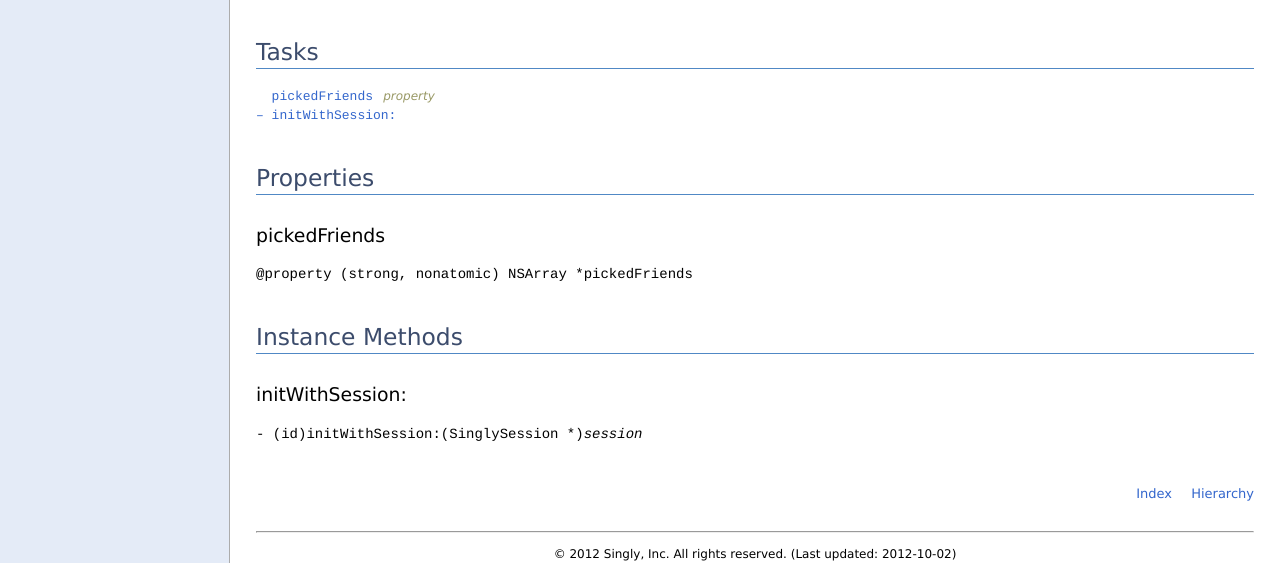
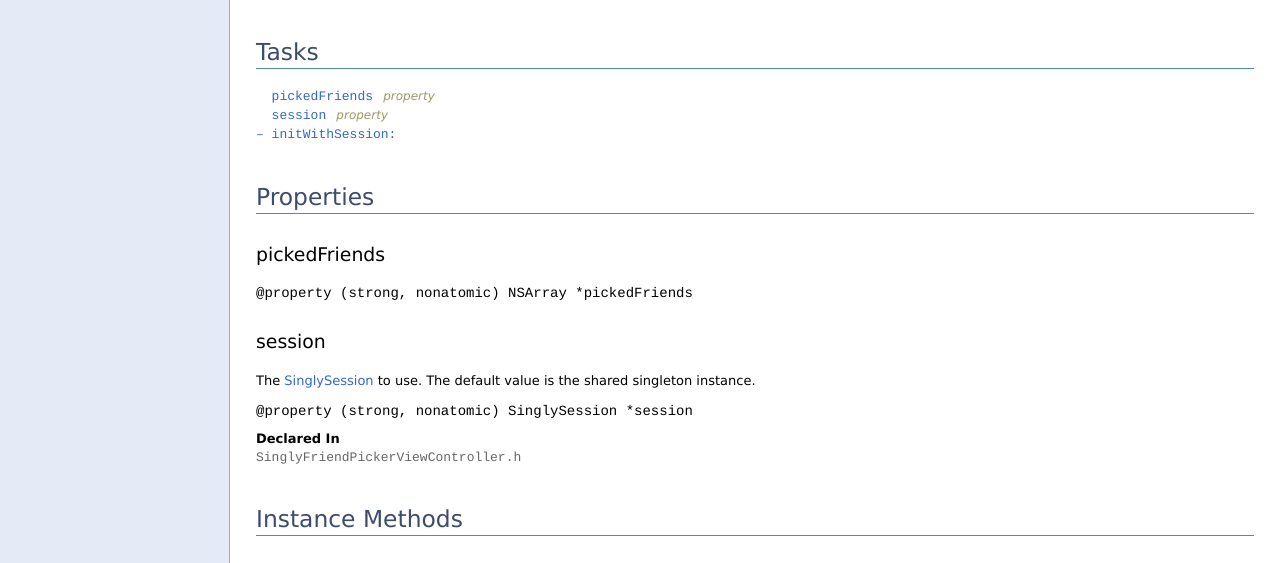
Before and after one commit to itsaboutcode/iOS-SDK, a plain HTML site: page SinglySDK/Documentation/html/Classes/SinglyFriendPickerViewController.html in a window 1280 px wide. Shown: the part 237-800 px from the top of the page. Drawn offline with Linux system fonts and the light colour scheme.

Commit message:
Hooked up the Friend Picker in the example app.

```diff
--- a/SinglySDK/Documentation/html/Classes/SinglyFriendPickerViewController.html
+++ b/SinglySDK/Documentation/html/Classes/SinglyFriendPickerViewController.html
@@ -40,6 +40,8 @@
 
 	<option value="//api/name/pickedFriends">&nbsp;&nbsp;&nbsp;&nbsp;pickedFriends</option>
 
+	<option value="//api/name/session">&nbsp;&nbsp;&nbsp;&nbsp;session</option>
+
 
 
 
@@ -72,6 +74,8 @@
 <li role="treeitem" class="children"><span class="disclosure"></span><span class="sectionName"><a href="#properties">Properties</a></span><ul>
 
 	<li><span class="nodisclosure"></span><span class="sectionName"><a href="#//api/name/pickedFriends">pickedFriends</a></span></li>
+
+	<li><span class="nodisclosure"></span><span class="sectionName"><a href="#//api/name/session">session</a></span></li>
 
 </ul></li>
 
@@ -137,6 +141,13 @@
 
 </li><li>
 	<span class="tooltip">
+		<code><a href="#//api/name/session">&nbsp;&nbsp;session</a></code>
+		<span class="tooltip"><p>The <a href="../Classes/SinglySession.html">SinglySession</a> to use. The default value is the shared singleton instance.</p></span>
+	</span>
+	<span class="task-item-suffix">property</span>
+
+</li><li>
+	<span class="tooltip">
 		<code><a href="#//api/name/initWithSession:">&ndash;&nbsp;initWithSession:</a></code>
 
 	</span>
@@ -162,6 +173,42 @@
 
 
 	<div class="method-subsection method-declaration"><code>@property (strong, nonatomic) NSArray *pickedFriends</code></div>
+
+
+</div>
+
+						<div class="section-method">
+	<a name="//api/name/session" title="session"></a>
+	<h3 class="subsubtitle method-title">session</h3>
+
+
+
+	<div class="method-subsection brief-description">
+		<p>The <a href="../Classes/SinglySession.html">SinglySession</a> to use. The default value is the shared singleton instance.</p>
+	</div>
+
+
+
+	<div class="method-subsection method-declaration"><code>@property (strong, nonatomic) SinglySession *session</code></div>
+
+
+
+
+
+
+
+
+
+
+
+
+
+
+
+	<div class="method-subsection declared-in-section">
+		<h4 class="method-subtitle">Declared In</h4>
+		<code class="declared-in-ref">SinglyFriendPickerViewController.h</code><br />
+	</div>
 
 
 </div>
```
Also changed, not shown: 4 other files.
